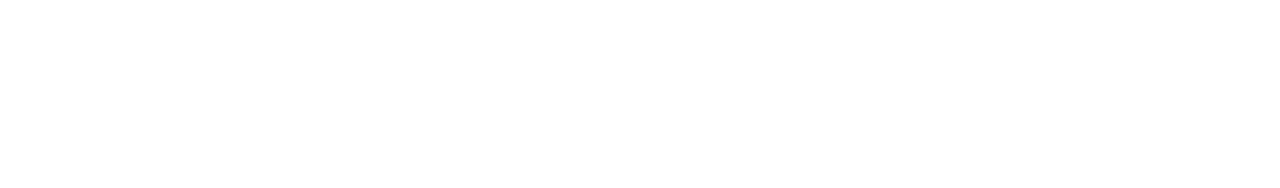
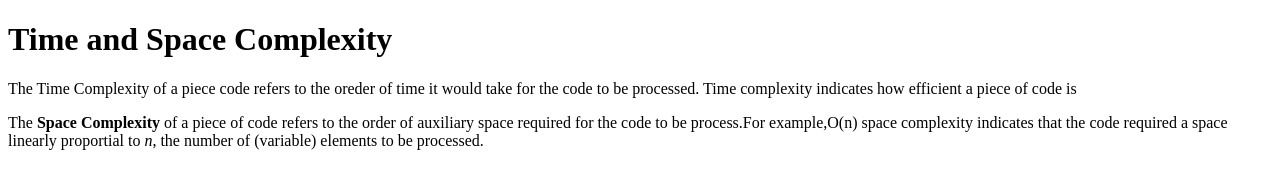
Before and after one commit to acciojob/time-and-space-complexity-Ysoni77, a website: page main.html in a window 1280 px wide. Drawn offline with Linux system fonts and the light colour scheme.

Commit message:
created a submission

```diff
--- a/main.html
+++ b/main.html
@@ -8,8 +8,18 @@
 
 <body>
 	<!-- the entire body must be written by student -->
+	<h1>Time and Space Complexity</h1>
+	<p>The Time Complexity of a piece code refers to the oreder of time it would take for the code
+	    to be processed. Time complexity indicates how efficient a piece of code is </p>
+	<p>The <b> Space Complexity</b> of a piece  of code refers to the order of auxiliary space required
+		for the code to be process.For example,O(n) space complexity indicates that the code required a space
+		linearly proportial to <i>n</i>, the number of (variable) elements to be processed.</p>
+
+
     <script type="text/javascript" src="./script.js">
 </script>
+
+
 
 </body>
 
```
